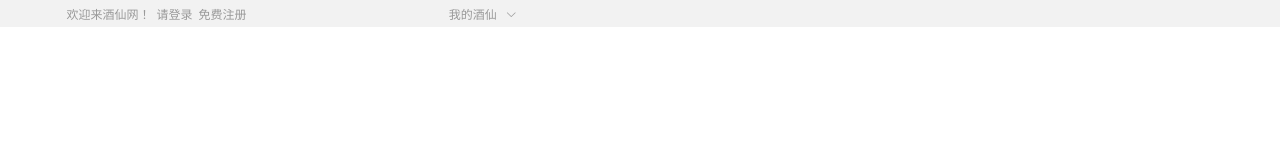
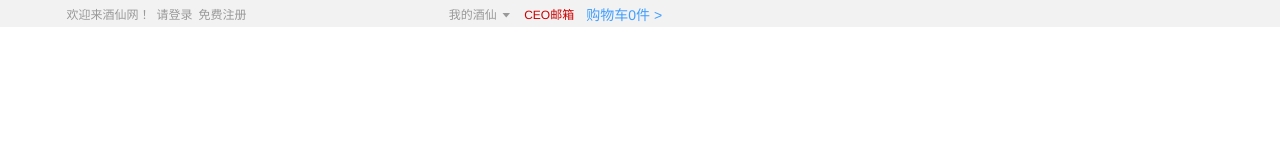
Before and after one commit to hjca/nuxt-mongodb-redis-, a Nuxt app: page / in a window 1280 px wide. Shown: the top 160 px of the page. Built offline with nearby package versions, Linux system fonts and the light colour scheme.

Commit message:
添加图标

```diff
--- a/assets/css/main.css
+++ b/assets/css/main.css
@@ -2,3 +2,17 @@
     margin: 0;
     padding: 0;
 }
+.default-menu-style a{
+  font-size: 12px;
+  color: #999999;
+}
+
+.default-menu-style .el-dropdown-menu__item:not(.is-disabled):hover{
+  background: #ffffff;
+}
+.default-menu-style .el-dropdown-menu__item:not(.is-disabled):hover a{
+  color: #c00;
+}
+.el-icon--right{
+  margin: 0;
+}
--- a/components/public/headerMenu.vue
+++ b/components/public/headerMenu.vue
@@ -4,22 +4,31 @@
     <el-dropdown>
       <span class="el-dropdown-link">
         我的酒仙
-        <i class="el-icon-arrow-down el-icon--right"/>
+        <i class="el-icon-caret-bottom el-icon--right"/>
       </span>
-      <el-dropdown-menu slot="dropdown">
-        <el-dropdown-item>
+      <el-dropdown-menu slot="dropdown" class="default-menu-style">
+        <el-dropdown-item class="default-menu-style-item">
           <nuxt-link to="/">我的订单</nuxt-link>
         </el-dropdown-item>
 
-        <el-dropdown-item>
+        <el-dropdown-item class="default-menu-style-item">
           <nuxt-link to="/">物流跟踪</nuxt-link>
         </el-dropdown-item>
 
-        <el-dropdown-item>
+        <el-dropdown-item class="default-menu-style-item">
           <nuxt-link to="/">我的优惠券</nuxt-link>
         </el-dropdown-item>
       </el-dropdown-menu>
     </el-dropdown>
+
+    <!-- CEO邮箱 -->
+    <nuxt-link to="/" class="menu-href">CEO邮箱</nuxt-link>
+
+    <!-- 购物车 -->
+    <nuxt-link to="/">
+      购物车0件
+      <i class=""/>>
+    </nuxt-link>
   </div>
 </template>
 
@@ -48,9 +57,16 @@ export default {
   }
   .el-dropdown{
     cursor: pointer;
+    margin-right: 12px;
     span:hover{
       color: #c00;
     }
   }
+  .menu-href{
+    font-size: 12px;
+    color: #999999;
+    margin-right: 12px;
+    color: #c00;
+  }
 }
 </style>
--- a/package.json
+++ b/package.json
@@ -21,6 +21,7 @@
     "sass-loader": "^7.1.0"
   },
   "devDependencies": {
+    "babel-cli": "^6.26.0",
     "eslint": "^5.16.0",
     "eslint-config-prettier": "^4.1.0",
     "eslint-plugin-prettier": "^3.0.1",
```
Also changed, not shown: 2 other files (tests, documents, lock files or other folders).
